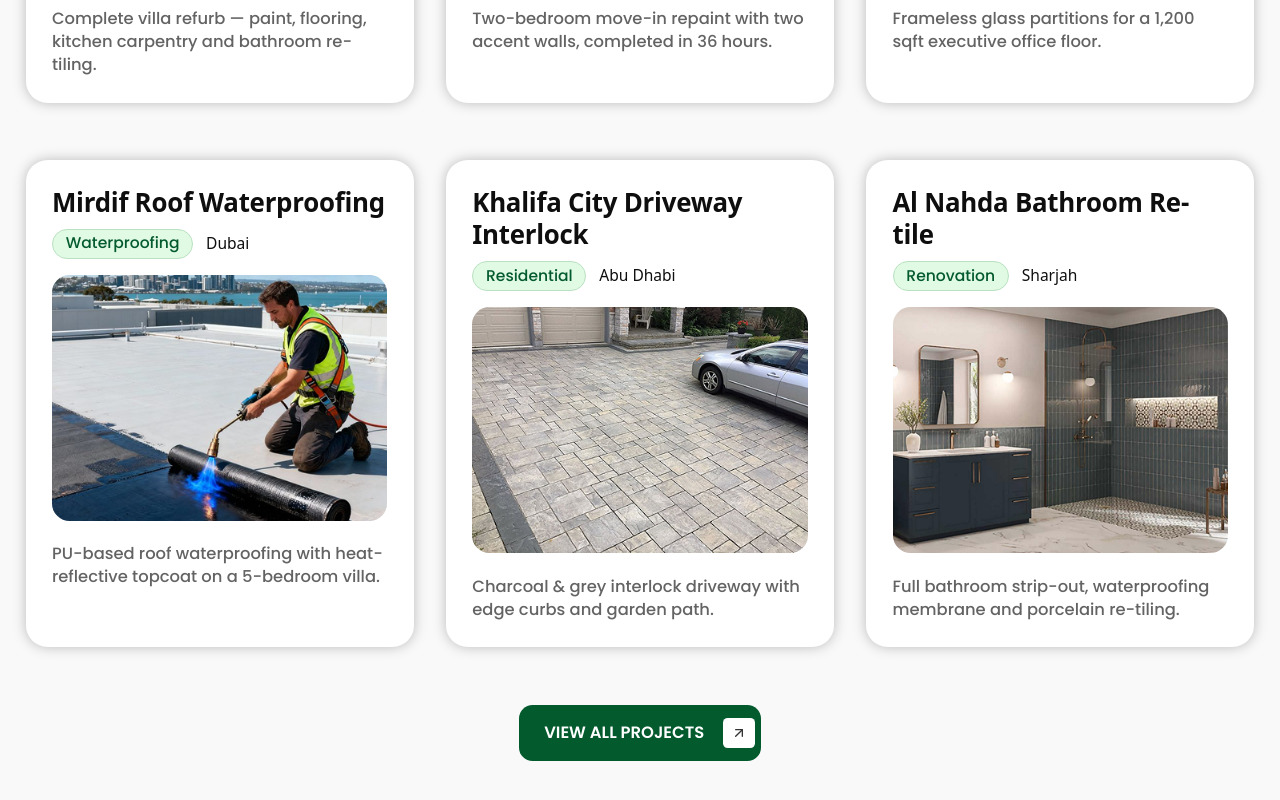
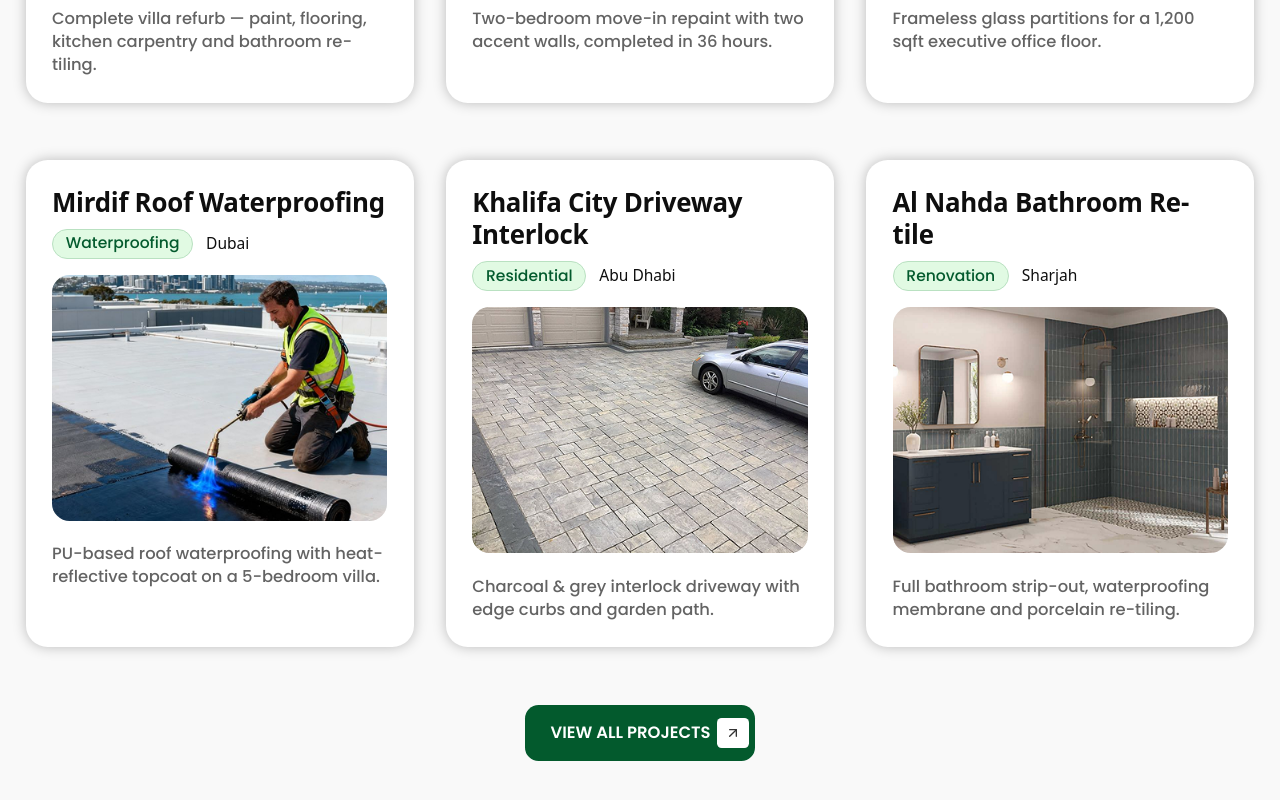
Before and after one commit to Sumaiyamohideen/dubai_project, a React (Vite) app: page / in a window 1280 px wide. Shown: the part 5349-6149 px from the top of the page. Built offline with nearby package versions, Linux system fonts and the light colour scheme; a web font is replaced by a local one.

Commit message:
style: reduce space between VIEW ALL PROJECTS text and arrow icon badge

```diff
--- a/src/components/sections/Projects/Projects.module.css
+++ b/src/components/sections/Projects/Projects.module.css
@@ -61,8 +61,12 @@
   display: inline-flex;
   align-items: center;
   justify-content: center;
-  gap: 1rem;
+  gap: 0.5rem;
   cursor: pointer;
+}
+
+.ctaButton > span {
+  margin-left: 0;
 }
 
 .iconBadge {
```
